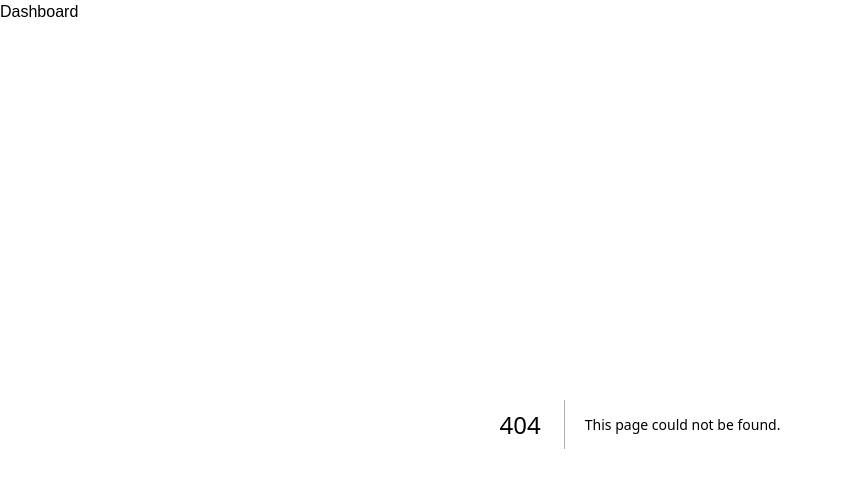
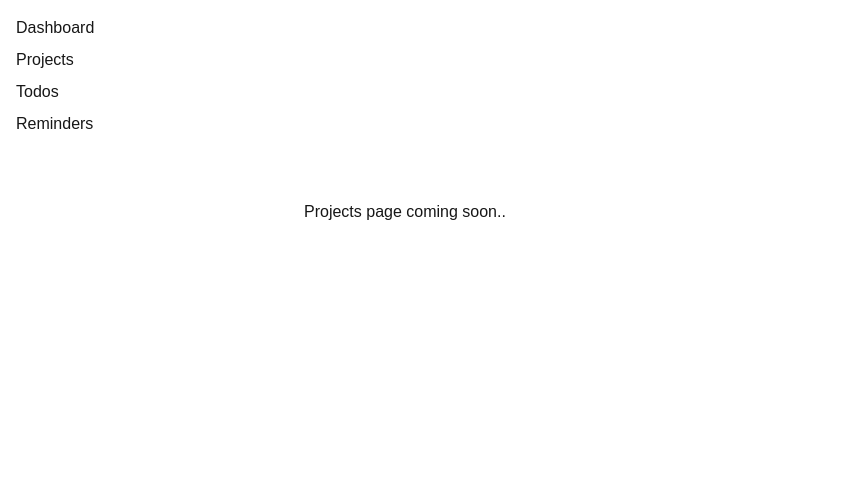
Before and after one commit to FelixBC/project-manager-app, a Next.js app: page /dashboard/projects in a window 1280 px wide. Before the commit this address had no page. Shown: the top 488 px of the page, without its empty margins (0-842 px from the left). Built offline with nearby package versions, Linux system fonts and the light colour scheme.

Commit message:
Feature: nav bar working properly, now lets improve

```diff
--- a/app/dashboard/layout.tsx
+++ b/app/dashboard/layout.tsx
@@ -1,10 +1,7 @@
-import SideNav from '@/app/ui/dashboard/sidenav';
-
 export default function Layout({ children }: { children: React.ReactNode }) {
   return (
     <div className="flex h-screen flex-col md:flex-row md:overflow-hidden">
       <div className="w-full flex-none md:w-64">
-        <SideNav />
       </div>
       <div className="grow p-6 md:overflow-y-auto md:p-12">{children}</div>
     </div>
--- /dev/null
+++ b/app/dashboard/projects/page.tsx
@@ -0,0 +1,8 @@
+const projects = ({}) => {
+  return (
+    <div>
+      <p>Projects page coming soon..</p>
+    </div>
+  );
+};
+export default projects;
--- /dev/null
+++ b/app/dashboard/reminders/page.tsx
@@ -0,0 +1,7 @@
+import React from "react";
+
+const reminders = () => {
+  return <div>reminders</div>;
+};
+
+export default reminders;
--- /dev/null
+++ b/app/dashboard/todos/page.tsx
@@ -0,0 +1,7 @@
+import React from "react";
+
+const todos = () => {
+  return <div>todos</div>;
+};
+
+export default todos;
--- a/app/page.tsx
+++ b/app/page.tsx
@@ -1,65 +1,7 @@
-import Image from "next/image";
 
 export default function Home() {
   return (
     <div className="flex min-h-screen items-center justify-center bg-zinc-50 font-sans dark:bg-black">
-      <main className="flex min-h-screen w-full max-w-3xl flex-col items-center justify-between py-32 px-16 bg-white dark:bg-black sm:items-start">
-        <Image
-          className="dark:invert"
-          src="/next.svg"
-          alt="Next.js logo"
-          width={100}
-          height={20}
-          priority
-        />
-        <div className="flex flex-col items-center gap-6 text-center sm:items-start sm:text-left">
-          <h1 className="max-w-xs text-3xl font-semibold leading-10 tracking-tight text-black dark:text-zinc-50">
-            To get started, edit the page.tsx file.
-          </h1>
-          <p className="max-w-md text-lg leading-8 text-zinc-600 dark:text-zinc-400">
-            Looking for a starting point or more instructions? Head over to{" "}
-            <a
-              href="https://vercel.com/templates?framework=next.js&utm_source=create-next-app&utm_medium=appdir-template-tw&utm_campaign=create-next-app"
-              className="font-medium text-zinc-950 dark:text-zinc-50"
-            >
-              Templates
-            </a>{" "}
-            or the{" "}
-            <a
-              href="https://nextjs.org/learn?utm_source=create-next-app&utm_medium=appdir-template-tw&utm_campaign=create-next-app"
-              className="font-medium text-zinc-950 dark:text-zinc-50"
-            >
-              Learning
-            </a>{" "}
-            center.
-          </p>
-        </div>
-        <div className="flex flex-col gap-4 text-base font-medium sm:flex-row">
-          <a
-            className="flex h-12 w-full items-center justify-center gap-2 rounded-full bg-foreground px-5 text-background transition-colors hover:bg-[#383838] dark:hover:bg-[#ccc] md:w-[158px]"
-            href="https://vercel.com/new?utm_source=create-next-app&utm_medium=appdir-template-tw&utm_campaign=create-next-app"
-            target="_blank"
-            rel="noopener noreferrer"
-          >
-            <Image
-              className="dark:invert"
-              src="/vercel.svg"
-              alt="Vercel logomark"
-              width={16}
-              height={16}
-            />
-            Deploy Now
-          </a>
-          <a
-            className="flex h-12 w-full items-center justify-center rounded-full border border-solid border-black/[.08] px-5 transition-colors hover:border-transparent hover:bg-black/[.04] dark:border-white/[.145] dark:hover:bg-[#1a1a1a] md:w-[158px]"
-            href="https://nextjs.org/docs?utm_source=create-next-app&utm_medium=appdir-template-tw&utm_campaign=create-next-app"
-            target="_blank"
-            rel="noopener noreferrer"
-          >
-            Documentation
-          </a>
-        </div>
-      </main>
     </div>
   );
 }
--- a/app/ui/dashboard/sidenav.tsx
+++ b/app/ui/dashboard/sidenav.tsx
@@ -3,18 +3,20 @@ import Link from "next/link";
 type linksProps = { href: string; label: string };
 
 const links: linksProps[] = [
-  { href: "/dashboard", label: "Dashboard" },
-  /* here goes the other links */
+  { href: "/", label: "Dashboard" },
+  { href: "/dashboard/projects", label: "Projects" },
+  { href: "/dashboard/todos", label: "Todos" },
+  { href: "/dashboard/reminders", label: "Reminders" },
 ];
 
 const Sidenav = () => {
   return (
-    <nav>
-      {links.map((link) => (
-        <Link key={link.href} href={link.href}>
-          {link.label}
-        </Link>
-      ))}
+    <nav className="flex flex-col gap-2 p-4">
+        {links.map((link) => (
+          <Link key={link.href} href={link.href}>
+            {link.label}
+          </Link>
+        ))}
     </nav>
   );
 };
```
